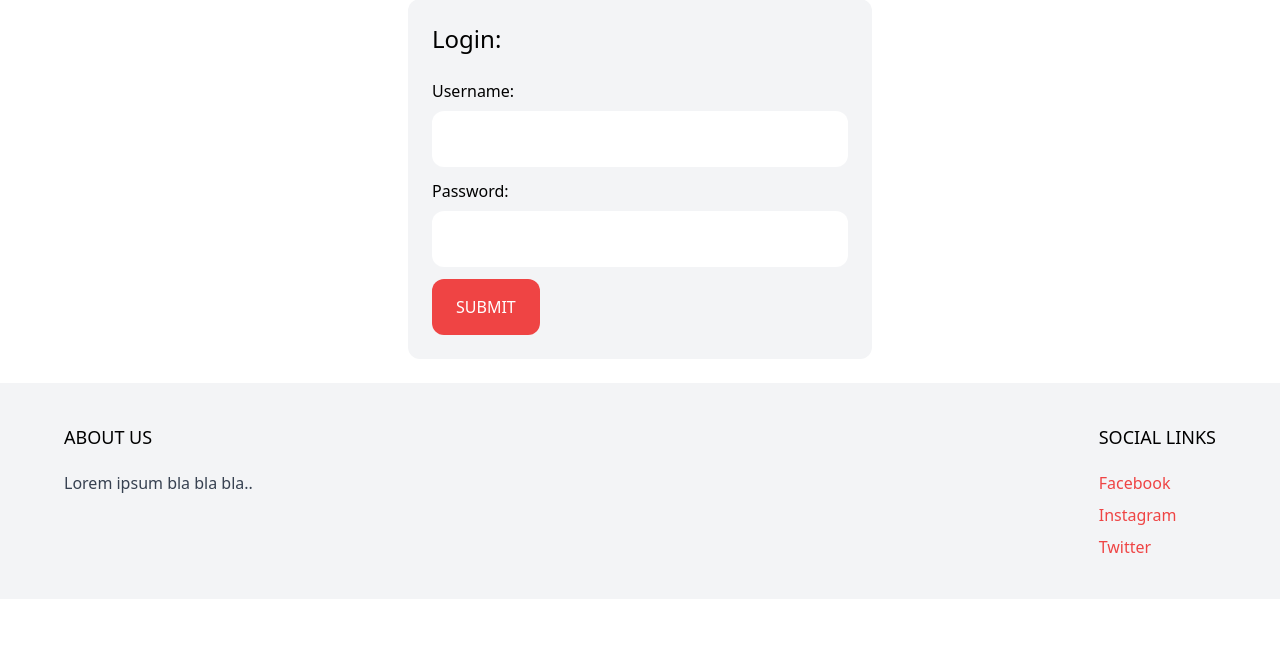
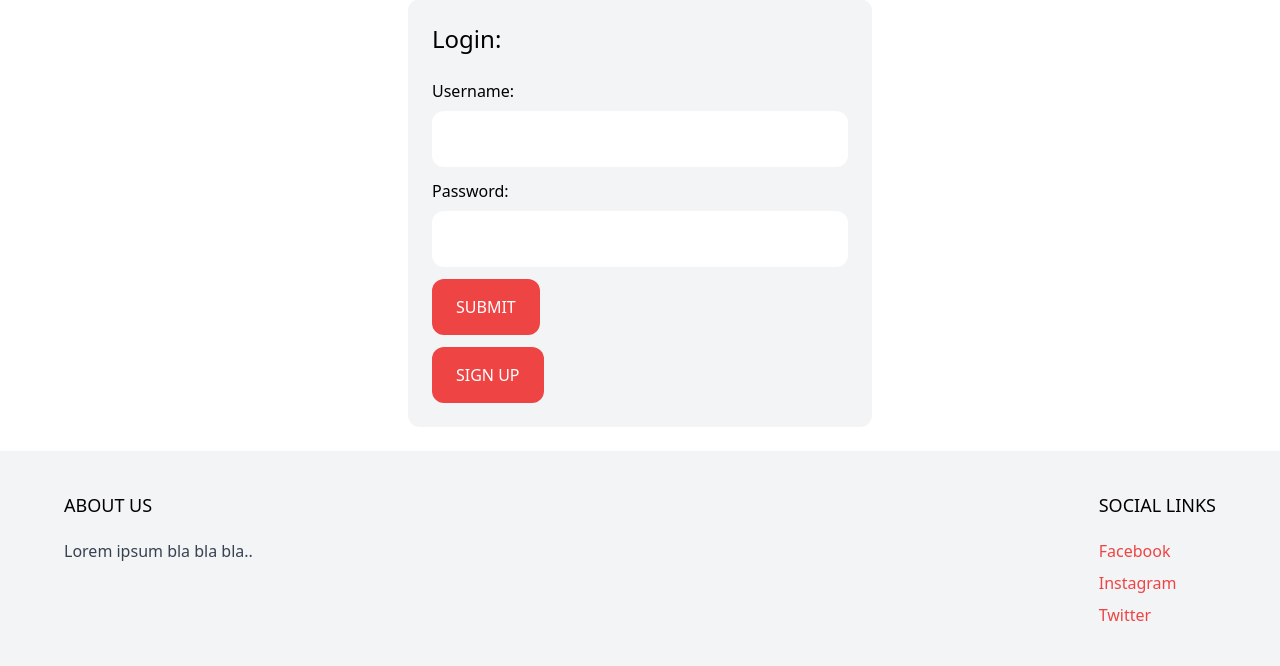
Before and after one commit to aokealy/django-tailwind, a Django app: page /login/ in a window 1280 px wide. Shown: the part 102-768 px from the top of the page. Run offline with Django 4.2, Linux system fonts and the light colour scheme; style sheets or scripts are compiled from the project's sources; some libraries are stand-ins or nearby versions.

Commit message:
login.html
add signup button to login for new users to register

```diff
--- a/cart/templates/cart/checkout.html
+++ b/cart/templates/cart/checkout.html
@@ -55,7 +55,7 @@
                 </div>
             </div>
 
-            <div class="mb-6 p-6 bg-gray-100 rounded-xl" id="errors">
+            <div class="  mb-6 p-6 bg-red-200 rounded-xl" id="errors">
             </div>
         </div>
     </div>
--- a/core/templates/core/login.html
+++ b/core/templates/core/login.html
@@ -39,7 +39,16 @@
             <div>
                 <button class="py-4 px-6 rounded-xl text-white bg-red-500 hover:bg-red-700 uppercase">Submit</button>
             </div>
+
+
+
+
         </form>
+        <form method="post" action="{% url 'signup' %}" class="space-y-3">
+            {% csrf_token %}
+            <div>
+                <button class="py-4 px-6 rounded-xl text-white bg-red-500 hover:bg-red-700 uppercase">Sign Up</button>
+            </div>
 
     </div>
 
```
Also changed, not shown: db.sqlite3.
